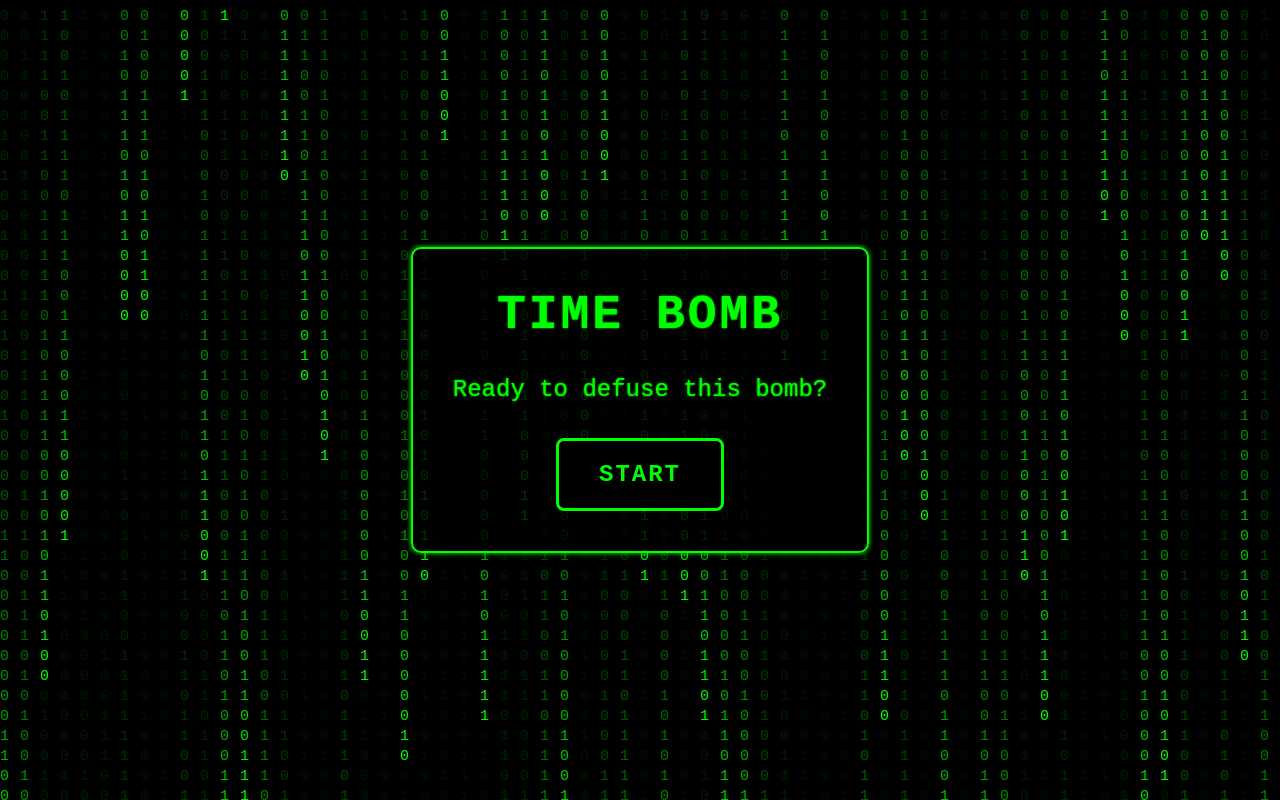
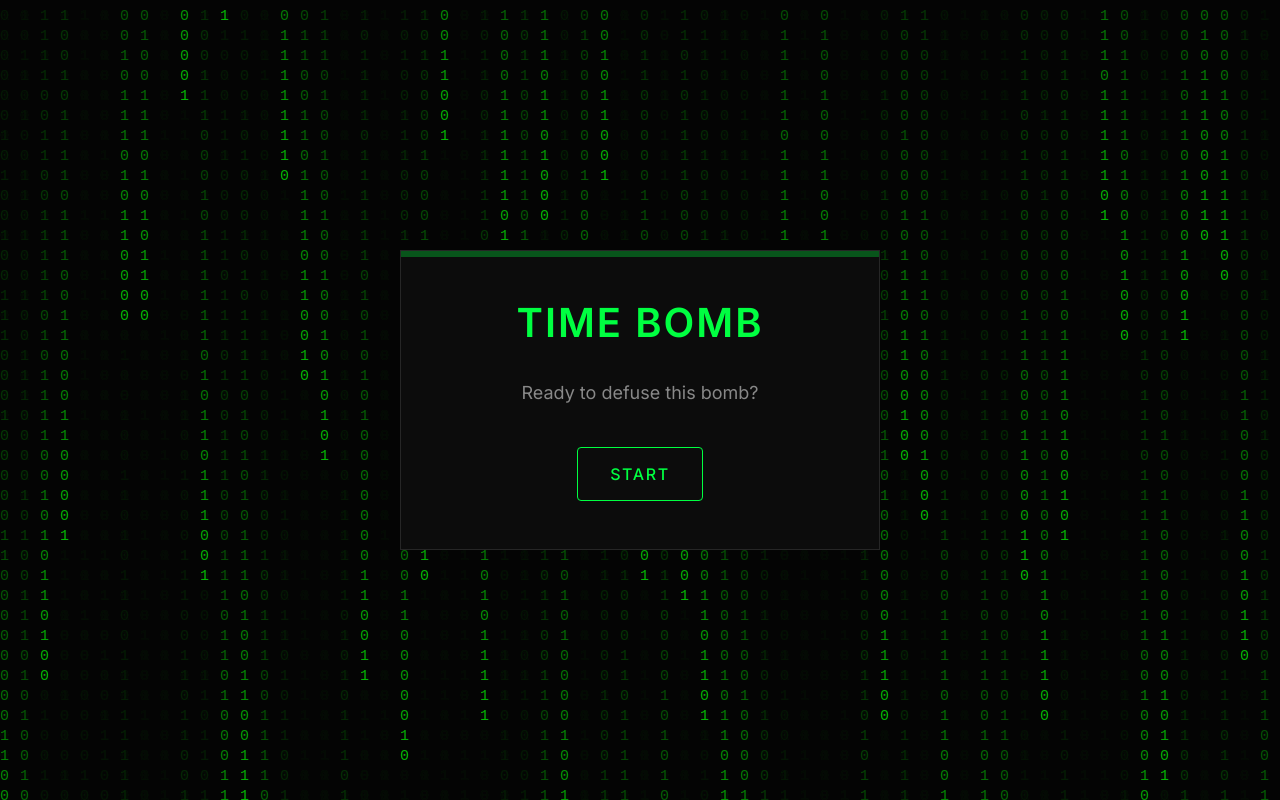
Before and after one commit to dwesh163/time-bomb, a React (Vite) app: page / in a window 1280 px wide. Built offline with nearby package versions, Linux system fonts and the light colour scheme.

Commit message:
[style] enhance App.css with improved styling and layout adjustments

```diff
--- a/src/App.css
+++ b/src/App.css
@@ -1,21 +1,40 @@
+@import url('https://fonts.googleapis.com/css2?family=Inter:wght@300;400;500;600;700&family=JetBrains+Mono:wght@400;500;600&display=swap');
+
 * {
   margin: 0;
   padding: 0;
   box-sizing: border-box;
 }
 
+:root {
+  --bg-primary: #0d0d0d;
+  --bg-secondary: #181818;
+  --bg-card: #0c0c0c;
+  --border-primary: #262626;
+  --border-accent: #00ff41;
+  --text-primary: #ffffff;
+  --text-secondary: #888888;
+  --text-accent: #00ff41;
+  --danger: #ff3838;
+  --warning: #ffaa00;
+  --success: #00ff41;
+  --shadow-subtle: 0 1px 3px rgba(0, 0, 0, 0.2);
+}
+
 body {
-  background: #000;
-  color: #0f0;
-  font-family: 'Courier New', monospace;
+  background: var(--bg-primary);
+  color: var(--text-primary);
+  font-family: 'Inter', -apple-system, BlinkMacSystemFont, 'Segoe UI', 'Roboto', sans-serif;
   overflow: hidden;
+  font-weight: 400;
+  line-height: 1.5;
 }
 
 .app {
   position: relative;
   width: 100vw;
   height: 100vh;
-  background: #000;
+  background: var(--bg-primary);
 }
 
 .matrix-bg {
@@ -24,6 +43,7 @@ body {
   left: 0;
   z-index: 1;
   pointer-events: none;
+  opacity: 0.7;
 }
 
 .bomb-container {
@@ -37,165 +57,185 @@ body {
 }
 
 .bomb-interface {
-  background: rgba(0, 0, 0, 0.8);
-  border: 2px solid #0f0;
-  border-radius: 10px;
-  padding: 40px;
+  background: var(--bg-card);
+  border: 1px solid var(--border-primary);
+  padding: 48px;
   text-align: center;
-  box-shadow: 0 0 5px #0f0;
-  min-width: 400px;
+  min-width: 480px;
+  max-width: 600px;
+  position: relative;
+}
+
+.bomb-interface::before {
+  content: '';
+  position: absolute;
+  top: 0;
+  left: 0;
+  right: 0;
+  height: 6px;
+  background: var(--border-accent);
+  opacity: 0.3;
 }
 
 .title {
-  font-size: 3rem;
-  color: #0f0;
-  text-shadow: 0 0 2px #0f0;
-  margin-bottom: 30px;
-  letter-spacing: 3px;
+  font-size: 2.5rem;
+  font-weight: 600;
+  color: var(--text-accent);
+  margin-bottom: 32px;
+  letter-spacing: 0.05em;
+  line-height: 1.2;
+  text-transform: uppercase;
 }
 
 .timer {
+  font-family: 'JetBrains Mono', monospace;
   font-size: 4rem;
-  color: #ff0000;
-  text-shadow: 0 0 3px #ff0000;
+  font-weight: 500;
+  color: var(--danger);
   margin-bottom: 40px;
-  font-weight: bold;
-  animation: pulse 1s infinite;
+  letter-spacing: 0.1em;
+  animation: timerPulse 2s ease-in-out infinite;
 }
 
-@keyframes pulse {
-  0%, 100% { opacity: 1; }
-  50% { opacity: 0.7; }
+@keyframes timerPulse {
+  0%, 100% {
+    opacity: 1;
+  }
+  50% {
+    opacity: 0.7;
+  }
 }
 
 .attempts-counter {
-  color: #ff6600;
-  font-size: 1.2rem;
-  font-weight: bold;
-  margin-bottom: 20px;
-  text-shadow: 0 0 2px #ff6600;
+  color: var(--warning);
+  font-size: 1rem;
+  font-weight: 500;
+  margin-bottom: 24px;
+  padding: 8px 16px;
+  background: rgba(255, 170, 0, 0.1);
+  border: 1px solid rgba(255, 170, 0, 0.2);
+  border-radius: 4px;
+  display: inline-block;
+  letter-spacing: 0.025em;
 }
 
 .start-description {
-  color: #0f0;
-  font-size: 1.5rem;
-  margin-bottom: 30px;
-  text-shadow: 0 0 2px #0f0;
+  color: var(--text-secondary);
+  font-size: 1.125rem;
+  font-weight: 400;
+  margin-bottom: 40px;
+  line-height: 1.6;
+  max-width: 400px;
+  margin-left: auto;
+  margin-right: auto;
 }
 
 .start-btn {
-  background: #000;
-  border: 3px solid #0f0;
-  color: #0f0;
-  font-family: 'Courier New', monospace;
-  font-size: 1.5rem;
-  font-weight: bold;
-  padding: 20px 40px;
+  background: transparent;
+  border: 1px solid var(--text-accent);
+  color: var(--text-accent);
+  font-family: 'Inter', sans-serif;
+  font-size: 1rem;
+  font-weight: 500;
+  padding: 16px 32px;
   cursor: pointer;
-  transition: all 0.3s;
+  transition: all 0.2s ease;
   text-transform: uppercase;
-  letter-spacing: 2px;
-  animation: startPulse 2s infinite;
+  letter-spacing: 0.1em;
+  border-radius: 4px;
+  position: relative;
 }
 
 .start-btn:hover {
-  background: #0f0;
-  color: #000;
-  box-shadow: 0 0 5px #0f0;
+  background: var(--text-accent);
+  color: var(--bg-primary);
 }
 
-@keyframes startPulse {
-  0%, 100% {
-    border-color: #0f0;
-    color: #0f0;
-  }
-  50% {
-    border-color: #00ff00;
-    color: #00ff00;
-  }
+.start-btn:active {
+  transform: scale(0.98);
 }
 
 .defuse-panel {
-  margin-bottom: 30px;
-}
-
-.defuse-panel p {
-  font-size: 1.2rem;
-  margin-bottom: 20px;
-  color: #0f0;
+  margin-bottom: 32px;
 }
 
 .code-input {
-  background: #000;
-  border: 2px solid #0f0;
-  color: #0f0;
-  font-family: 'Courier New', monospace;
-  font-size: 1.5rem;
-  padding: 15px;
+  background: var(--bg-secondary);
+  border: 1px solid var(--border-primary);
+  color: var(--text-primary);
+  font-family: 'JetBrains Mono', monospace;
+  font-size: 1.25rem;
+  font-weight: 500;
+  padding: 16px 20px;
   text-align: center;
-  margin-bottom: 20px;
+  margin-bottom: 24px;
   width: 100%;
   text-transform: uppercase;
-  letter-spacing: 2px;
+  letter-spacing: 0.2em;
+  border-radius: 4px;
+  transition: border-color 0.2s ease;
 }
 
 .code-input:focus {
   outline: none;
-  box-shadow: 0 0 2px #0f0;
+  border-color: var(--text-accent);
+}
+
+.code-input::placeholder {
+  color: var(--text-secondary);
+  opacity: 0.6;
 }
 
 .defuse-btn {
-  background: #000;
-  border: 2px solid #0f0;
-  color: #0f0;
-  font-family: 'Courier New', monospace;
-  font-size: 1.2rem;
-  padding: 15px 30px;
+  background: var(--text-accent);
+  border: none;
+  color: var(--bg-primary);
+  font-family: 'Inter', sans-serif;
+  font-size: 1rem;
+  font-weight: 600;
+  padding: 16px 40px;
   cursor: pointer;
-  transition: all 0.3s;
+  transition: all 0.2s ease;
   text-transform: uppercase;
-  letter-spacing: 1px;
+  letter-spacing: 0.1em;
+  border-radius: 4px;
 }
 
 .defuse-btn:hover {
-  background: #0f0;
-  color: #000;
-  box-shadow: 0 0 3px #0f0;
+  background: #00e63b;
 }
 
-.hint {
-  font-size: 0.9rem;
-  color: #888;
-  font-style: italic;
+.defuse-btn:active {
+  transform: scale(0.98);
 }
 
 .error-message {
-  color: #ff0000;
-  background: rgba(255, 0, 0, 0.2);
-  border: 2px solid #ff0000;
-  border-radius: 5px;
-  padding: 15px;
-  font-size: 1.2rem;
-  font-weight: bold;
+  color: var(--text-primary);
+  background: rgba(255, 56, 56, 0.1);
+  border: 1px solid rgba(255, 56, 56, 0.3);
+  border-radius: 4px;
+  padding: 16px 20px;
+  font-size: 0.875rem;
+  font-weight: 500;
   margin-top: 20px;
-  text-shadow: 0 0 2px #ff0000;
-  animation: errorPulse 0.5s ease-in-out 3;
+  animation: errorShake 0.3s ease-in-out;
 }
 
-@keyframes errorPulse {
-  0%, 100% { transform: scale(1); }
-  50% { transform: scale(1.05); }
+@keyframes errorShake {
+  0%, 100% { transform: translateX(0); }
+  25% { transform: translateX(-3px); }
+  75% { transform: translateX(3px); }
 }
 
 .explosion {
   position: relative;
-  background: rgba(255, 0, 0, 0.9);
-  border: 3px solid #ff0000;
-  border-radius: 10px;
-  padding: 40px;
+  background: var(--bg-card);
+  border: 1px solid var(--danger);
+  border-radius: 8px;
+  padding: 48px;
   text-align: center;
-  color: #fff;
-  animation: shake 0.5s infinite;
+  color: var(--text-primary);
+  animation: explosionShake 0.2s infinite;
   overflow: hidden;
 }
 
@@ -207,6 +247,7 @@ body {
   height: 100%;
   object-fit: cover;
   z-index: 1;
+  opacity: 0.9;
 }
 
 .explosion-content {
@@ -215,59 +256,117 @@ body {
 }
 
 .explosion h1 {
-  font-size: 4rem;
+  font-size: 3.5rem;
+  font-weight: 700;
   margin-bottom: 20px;
-  text-shadow: 0 0 3px #ff0000;
+  color: var(--danger);
 }
 
 .explosion p {
-  font-size: 1.5rem;
-  margin-bottom: 30px;
+  font-size: 1.25rem;
+  margin-bottom: 32px;
+  opacity: 0.9;
 }
 
 .explosion button {
-  background: #ff0000;
+  background: var(--text-primary);
   border: none;
-  color: #fff;
-  font-size: 1.2rem;
-  padding: 15px 30px;
+  color: var(--bg-primary);
+  font-size: 1rem;
+  font-weight: 600;
+  padding: 16px 32px;
   cursor: pointer;
-  border-radius: 5px;
+  border-radius: 4px;
+  transition: all 0.2s ease;
 }
 
-@keyframes shake {
-  0%, 100% { transform: translateX(0); }
-  10%, 30%, 50%, 70%, 90% { transform: translateX(-5px); }
-  20%, 40%, 60%, 80% { transform: translateX(5px); }
+.explosion button:hover {
+  background: var(--text-secondary);
+}
+
+@keyframes explosionShake {
+  0%, 100% { transform: translate(0, 0); }
+  25% { transform: translate(-1px, -1px); }
+  50% { transform: translate(1px, -1px); }
+  75% { transform: translate(-1px, 1px); }
 }
 
 .defused {
-  background: rgba(0, 255, 0, 0.1);
-  border: 3px solid #0f0;
-  border-radius: 10px;
-  padding: 40px;
+  background: var(--bg-card);
+  border: 1px solid var(--success);
+  border-radius: 8px;
+  padding: 48px;
   text-align: center;
-  color: #0f0;
+  color: var(--text-primary);
+  position: relative;
+}
+
+.defused::before {
+  content: '';
+  position: absolute;
+  top: 0;
+  left: 0;
+  right: 0;
+  height: 1px;
+  background: var(--success);
+  opacity: 0.5;
 }
 
 .defused h1 {
-  font-size: 3rem;
+  font-size: 2.5rem;
+  font-weight: 600;
   margin-bottom: 20px;
-  text-shadow: 0 0 3px #0f0;
+  color: var(--success);
+  letter-spacing: 0.025em;
 }
 
 .defused p {
-  font-size: 1.5rem;
-  margin-bottom: 30px;
+  font-size: 1.125rem;
+  margin-bottom: 32px;
+  color: var(--text-secondary);
+  font-weight: 400;
 }
 
-.defused button {
-  background: #0f0;
-  border: none;
-  color: #000;
-  font-size: 1.2rem;
-  padding: 15px 30px;
-  cursor: pointer;
-  border-radius: 5px;
-  font-family: 'Courier New', monospace;
+/* Responsive design */
+@media (max-width: 640px) {
+  .bomb-interface {
+    min-width: auto;
+    max-width: 90vw;
+    padding: 32px 24px;
+  }
+
+  .title {
+    font-size: 2rem;
+  }
+
+  .timer {
+    font-size: 3rem;
+  }
+
+  .start-description {
+    font-size: 1rem;
+  }
 }
+
+/* Accessibility improvements */
+@media (prefers-reduced-motion: reduce) {
+  .timer,
+  .error-message,
+  .explosion {
+    animation: none;
+  }
+
+  .start-btn:active,
+  .defuse-btn:active {
+    transform: none;
+  }
+}
+
+/* High contrast mode support */
+@media (prefers-contrast: high) {
+  :root {
+    --bg-card: #000000;
+    --border-primary: #333333;
+    --text-secondary: #ffffff;
+  }
+}
```
